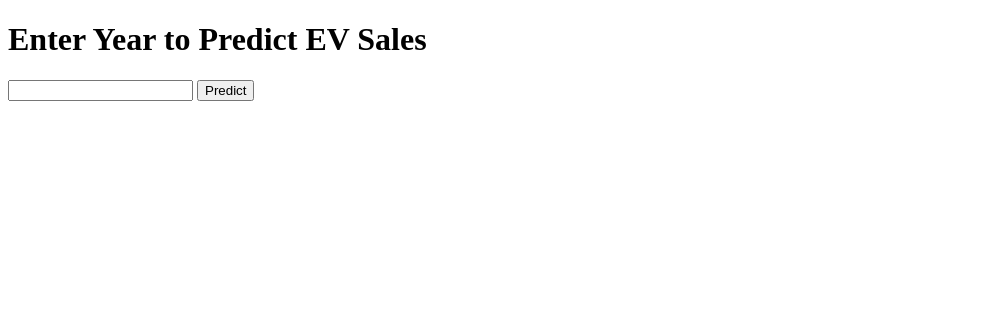
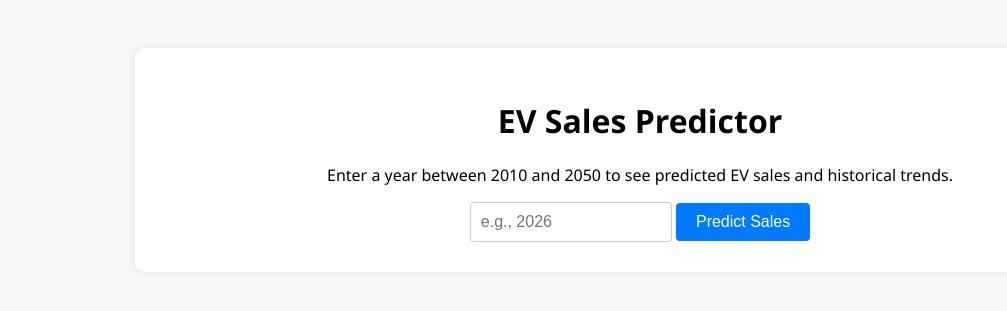
Before and after one commit to Gunasekhar2056/OG-Nepo, a Flask app: template your_ml_project/template/index2.html in a window 1280 px wide. Shown: the top 311 px of the page, without its empty margins (0-1007 px from the left). Run offline with Flask 3, Linux system fonts and the light colour scheme; the template is opened without the code that fills it, so the values that code supplies are empty; some libraries are stand-ins or nearby versions.

Commit message:
Update index2.html

```diff
--- a/your_ml_project/template/index2.html
+++ b/your_ml_project/template/index2.html
@@ -1,18 +1,79 @@
 <!DOCTYPE html>
-<html>
+<html lang="en">
 <head>
+    <meta charset="UTF-8">
     <title>EV Sales Predictor</title>
+    <script src="https://cdn.plot.ly/plotly-latest.min.js"></script>
+    <style>
+        body {
+            font-family: 'Segoe UI', sans-serif;
+            background: #f8f8f8;
+            padding: 40px;
+            text-align: center;
+        }
+        .container {
+            background: #fff;
+            padding: 30px;
+            border-radius: 10px;
+            box-shadow: 0 0 12px rgba(0,0,0,0.1);
+            max-width: 950px;
+            margin: auto;
+        }
+        input[type="text"] {
+            padding: 10px;
+            width: 180px;
+            font-size: 16px;
+            border: 1px solid #ccc;
+            border-radius: 4px;
+        }
+        button {
+            padding: 10px 20px;
+            font-size: 16px;
+            color: white;
+            background-color: #007BFF;
+            border: none;
+            cursor: pointer;
+            border-radius: 4px;
+        }
+        .prediction {
+            font-size: 22px;
+            font-weight: bold;
+            color: #333;
+            margin-top: 20px;
+        }
+        .error {
+            color: red;
+            margin-top: 15px;
+        }
+        .graph-container {
+            margin-top: 20px;
+        }
+    </style>
 </head>
 <body>
-    <h1>Enter Year to Predict EV Sales</h1>
-
-    <form action="/predict" method="post">
-        <input type="number" name="year" required>
-        <button type="submit">Predict</button>
+<div class="container">
+    <h1>EV Sales Predictor</h1>
+    <p>Enter a year between 2010 and 2050 to see predicted EV sales and historical trends.</p>
+    <form action="/predict" method="POST">
+        <input type="text" name="year" placeholder="e.g., 2026" required>
+        <button type="submit">Predict Sales</button>
     </form>
 
     {% if prediction %}
-        <h2>Predicted EV Sales (in lakhs): {{ prediction }}</h2>
+        <div class="prediction">
+            Predicted EV Sales in {{ year }}: {{ prediction }} million
+        </div>
     {% endif %}
+
+    {% if error %}
+        <div class="error">{{ error }}</div>
+    {% endif %}
+
+    {% if map_div %}
+        <div class="graph-container">
+            {{ map_div | safe }}
+        </div>
+    {% endif %}
+</div>
 </body>
 </html>
```
